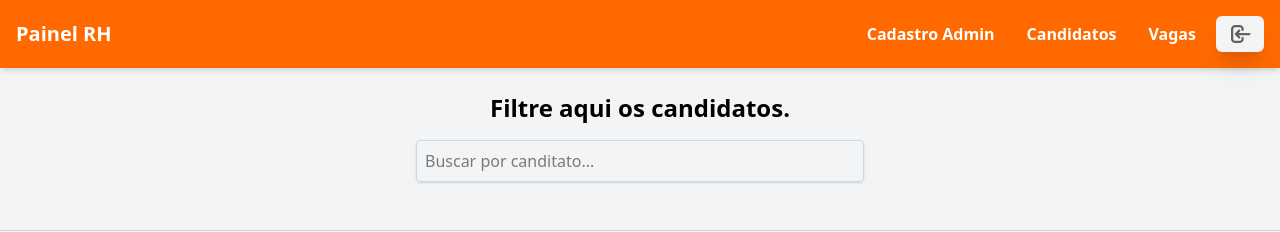
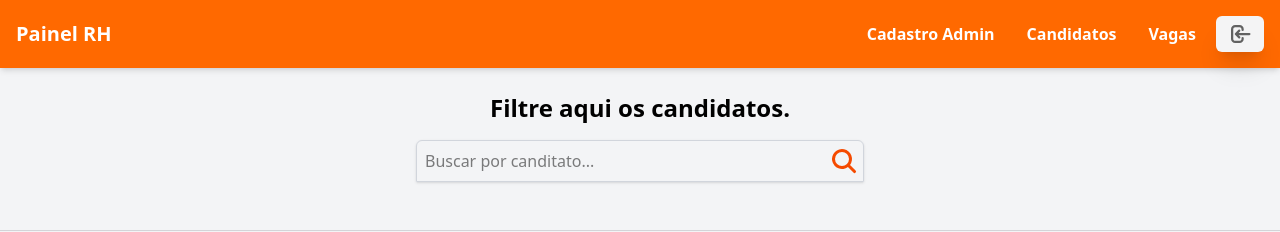
Before and after one commit to PauloHenrrq/ChatBot-Front, a React (Vite) app: page /candidatos in a window 1280 px wide. Shown: the top 232 px of the page. Built offline with nearby package versions, Linux system fonts and the light colour scheme; data requests are answered from the project's data file; sample sign-in values are in the browser's storage.

Commit message:
Estilização e Funcionamento (BuscaVaga)

```diff
--- a/backend/db.json
+++ b/backend/db.json
@@ -16,7 +16,7 @@
         "estado": "CE",
         "cep": "60348010"
       },
-      "descricao": "",
+      "mensagem": "",
       "curriculo": "Levi_Curriculo.pdf",
       "status": "Em análise"
     }
@@ -34,14 +34,6 @@
       "id": "ae96",
       "name": "candidato",
       "email": "candidato@gmail.com",
-      "password": "12345678",
-      "role": "user"
-    },
-    {
-      "id": "867d",
-      "name": "teste",
-      "email": "teste@gmail.com",
-      "data_nascimento": "2004-02-01",
       "password": "12345678",
       "role": "user"
     }
--- a/src/Components/AreaAdmin/BuscaVaga.jsx
+++ b/src/Components/AreaAdmin/BuscaVaga.jsx
@@ -1,41 +1,51 @@
 // components/BuscaVaga.js
-import { useEffect, useState } from "react";
+import { MagnifyingGlassIcon } from '@heroicons/react/16/solid'
+import { useEffect, useState } from 'react'
+import FecharModal from '../FecharModal'
 
-export default function BuscaVaga({ candidatos, busca, setBusca }) {
-  const [sugestoes, setSugestoes] = useState([]);
+export default function BuscaVaga ({ candidatos, busca, setBusca }) {
+  const [sugestoes, setSugestoes] = useState([])
 
   useEffect(() => {
-    const vagasUnicas = [
-      ...new Set(candidatos.map((c) => c.vagaTitulo)),
-    ];
-    const filtradas = vagasUnicas.filter((vaga) =>
+    const vagasUnicas = [...new Set(candidatos.map(c => c.vagaTitulo))]
+    const filtradas = vagasUnicas.filter(vaga =>
       vaga.toLowerCase().includes(busca.toLowerCase())
-    );
-    setSugestoes(busca ? filtradas : []);
-  }, [busca, candidatos]);
+    )
+    setSugestoes(busca ? filtradas : [])
+  }, [busca, candidatos])
 
   return (
-    <div className="mb-4 flex justify-center relative w-full max-w-md">
+    <FecharModal
+      className='mb-4 flex justify-center items-center relative w-full max-w-md'
+      nomeModal={sugestoes}
+      setNomeModal={setSugestoes}
+    >
       <input
-        type="text"
-        placeholder="Buscar por canditato..."
+        type='text'
+        placeholder='Buscar por canditato...'
         value={busca}
-        onChange={(e) => setBusca(e.target.value)}
-        className="sm:w-full max-sm:w-[80%] p-2 border border-gray-300 rounded shadow-sm"
+        onChange={e => setBusca(e.target.value)}
+        className='sm:w-full max-sm:w-[80%] p-2 border border-gray-300 outline-gray-400 rounded-t-md shadow-sm'
+      />
+      <MagnifyingGlassIcon
+        aria-hidden='true'
+        className='flex size-8 absolute sm:right-1 right-12 fill-orange-600'
       />
       {sugestoes.length > 0 && (
-        <ul className="absolute z-10 bg-white border border-gray-300 rounded mt-10 sm:w-full w-[80%] max-h-48 overflow-y-auto shadow-lg">
+        <ul className='absolute z-10 top-10 bg-white border border-gray-300 rounded-b-md sm:w-full w-[80%] max-h-48 overflow-y-auto shadow-lg'>
           {sugestoes.map((sugestao, index) => (
             <li
               key={index}
-              onClick={() => setBusca(sugestao)}
-              className="p-2 cursor-pointer hover:bg-orange-100"
+              onClick={() => {
+                setBusca(sugestao)
+              }}
+              className='p-2 cursor-pointer hover:bg-orange-100'
             >
               {sugestao}
             </li>
           ))}
         </ul>
       )}
-    </div>
-  );
+    </FecharModal>
+  )
 }
--- a/src/Pages/PaginaAdmin/CandidatosInscritos/Candidatos.jsx
+++ b/src/Pages/PaginaAdmin/CandidatosInscritos/Candidatos.jsx
@@ -172,7 +172,7 @@ export default function Candidatos() {
                     </td>
                     <td className="p-3">
                       <button
-                        className="bg-orange-500 hover:bg-orange-400 transition-all text-white px-3 py-1 rounded w-full"
+                        className="bg-orange-500 hover:bg-orange-400 transition-all text-white px-3 py-1 rounded w-full cursor-pointer"
                         onClick={() => abrirModal(cand)}
                       >
                         Visualizar Currículo
```
